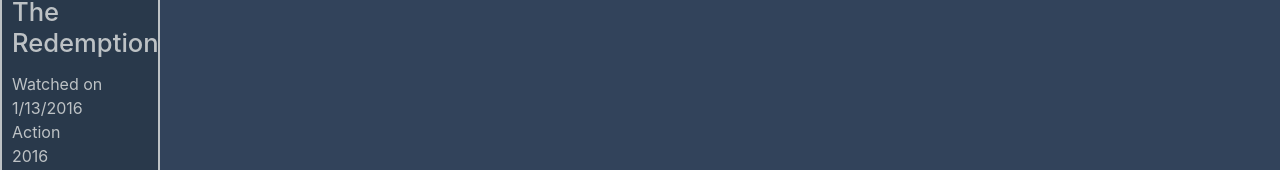
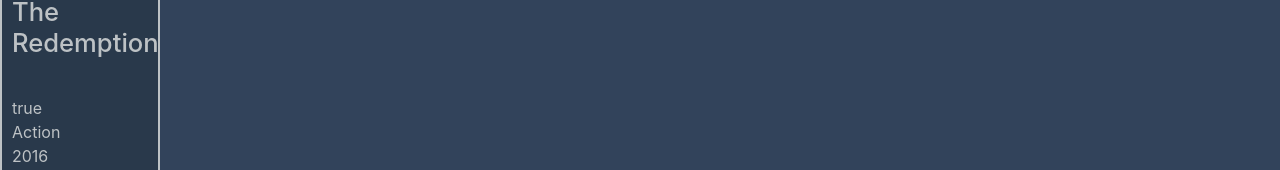
Before and after one commit to poorna99122/LinkedInLearnings_AngularEssentials, an Angular app: page / in a window 1280 px wide. Shown: the part 121-291 px from the top of the page. Built offline with nearby package versions, Linux system fonts and the light colour scheme.

Commit message:
Interpolation and expression context

```diff
--- a/src/app/media-item/media-item.component.html
+++ b/src/app/media-item/media-item.component.html
@@ -1,5 +1,5 @@
-<h2>The Redemption</h2>
-<div>Watched on 1/13/2016</div>
+<h2>{{name}}</h2>
+<div> {{wasWatched()}}</div>
 <div>Action</div>
 <div>2016</div>
 <div class="tools">
--- a/src/app/media-item/media-item.component.ts
+++ b/src/app/media-item/media-item.component.ts
@@ -7,6 +7,11 @@
 })
 export class MediaItemComponent implements OnInit {
 
+  name = 'The Redemption';
+  wasWatched(){
+    return true;
+  }
+
   constructor() { }
 
   ngOnInit(): void {
```
